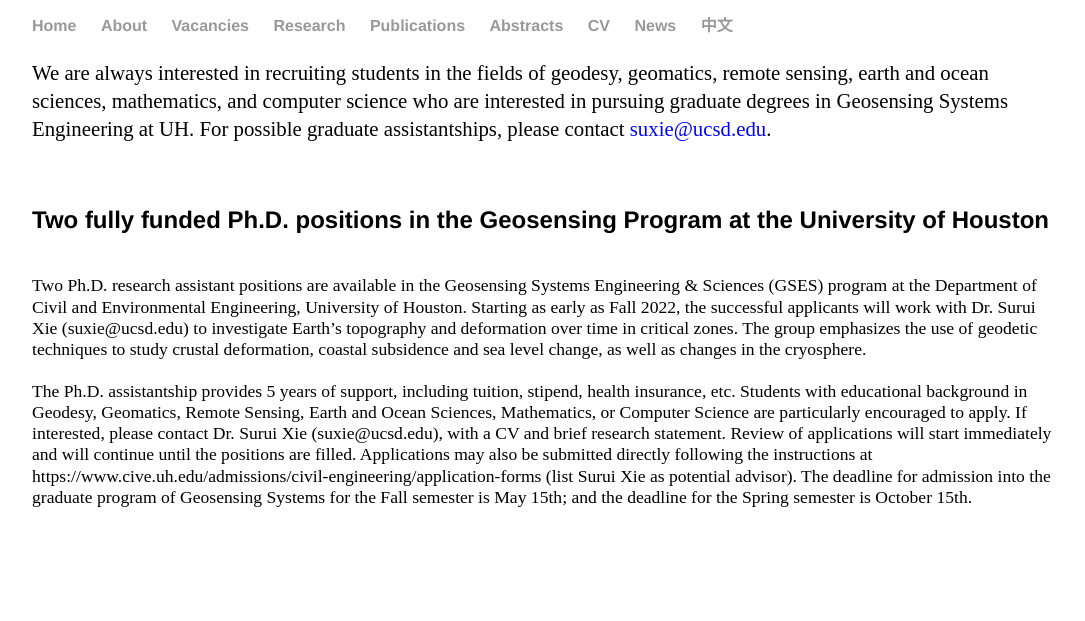
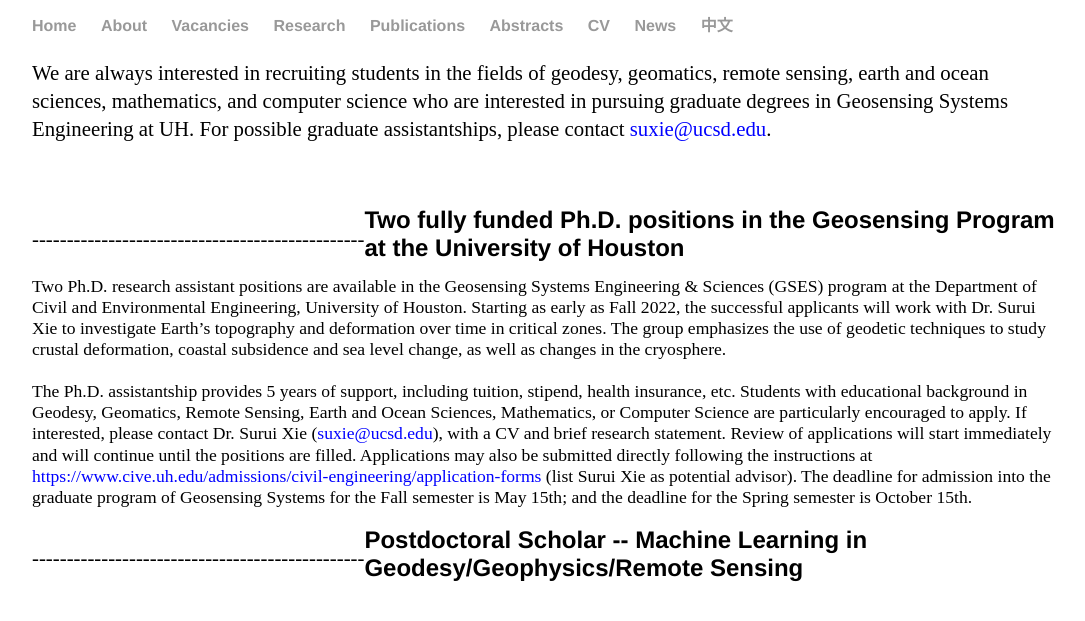
Before and after one commit to suruixie/suruixie.github.io, a Jekyll site: the page built from vacancies/index.html, in a window 1280 px wide. Shown: the top 621 px of the page, without its empty margins (96-1181 px from the left). Built offline with Jekyll 4.4.1, drawn with Linux system fonts in a browser that asks for light colours.

Commit message:
Update index.html

```diff
--- a/vacancies/index.html
+++ b/vacancies/index.html
@@ -4,23 +4,32 @@
 ---
 
 <p style="margin-top:0em; margin-bottom:3em; line-height:135%;">
-  We are always interested in recruiting students in the fields of geodesy, geomatics, remote sensing, earth and ocean sciences, mathematics, and computer science who are interested in pursuing graduate degrees in Geosensing Systems Engineering at UH. For possible graduate assistantships, please contact <a href="mailto:suxie@ucsd.edu" style="color:#0000FF;">suxie@ucsd.edu</a>.
+	We are always interested in recruiting students in the fields of geodesy, geomatics, remote sensing, earth and ocean sciences, mathematics, and computer science who are interested in pursuing graduate degrees in Geosensing Systems Engineering at UH.
+	For possible graduate assistantships, please contact <a href="mailto:suxie@ucsd.edu" style="color:#0000FF;">suxie@ucsd.edu</a>.
   <br>
 </p>
 
 
-<h4 style="margin-bottom:1em; margin-top:1em; font-size:1.5em;" >Two fully funded Ph.D. positions in the Geosensing Program at the University of Houston </h4>
+<p>------------------------------------------------</p>
+<h4 style="margin-bottom:0.5em; margin-top:1em; font-size:1.5em;" >Two fully funded Ph.D. positions in the Geosensing Program at the University of Houston </h4>
 
-<p style="line-height:120%; font-size:1.1em;">
+<p style="margin-top:0.1em; line-height:120%; font-size:1.1em;">
 	Two Ph.D. research assistant positions are available in the Geosensing Systems Engineering & Sciences (GSES) program at the Department of Civil and Environmental Engineering, University of Houston.
-	Starting as early as Fall 2022, the successful applicants will work with Dr. Surui Xie (suxie@ucsd.edu) to investigate Earth’s topography and deformation over time in critical zones.
+	Starting as early as Fall 2022, the successful applicants will work with Dr. Surui Xie to investigate Earth’s topography and deformation over time in critical zones.
 	The group emphasizes the use of geodetic techniques to study crustal deformation, coastal subsidence and sea level change, as well as changes in the cryosphere.<br>
 	<br>
 
 	The Ph.D. assistantship provides 5 years of support, including tuition, stipend, health insurance, etc.
 	Students with educational background in Geodesy, Geomatics, Remote Sensing, Earth and Ocean Sciences, Mathematics, or Computer Science are particularly encouraged to apply.
-	If interested, please contact Dr. Surui Xie (suxie@ucsd.edu), with a CV and brief research statement.
+	If interested, please contact Dr. Surui Xie (<a href="mailto:suxie@ucsd.edu" style="color:#0000FF;">suxie@ucsd.edu</a>), with a CV and brief research statement.
 	Review of applications will start immediately and will continue until the positions are filled.
-	Applications may also be submitted directly following the instructions at https://www.cive.uh.edu/admissions/civil-engineering/application-forms (list Surui Xie as potential advisor).
+	Applications may also be submitted directly following the instructions at <a href="https://www.cive.uh.edu/admissions/civil-engineering/application-forms" style="color:#0000FF;">https://www.cive.uh.edu/admissions/civil-engineering/application-forms</a> (list Surui Xie as potential advisor).
 	The deadline for admission into the graduate program of Geosensing Systems for the Fall semester is May 15th; and the deadline for the Spring semester is October 15th.
+        <br>
 </p>
+
+
+
+
+<p>------------------------------------------------</p>
+<h4 style="margin-bottom:1em; margin-top:1em; font-size:1.5em;" >Postdoctoral Scholar -- Machine Learning in Geodesy/Geophysics/Remote Sensing </h4>
```
